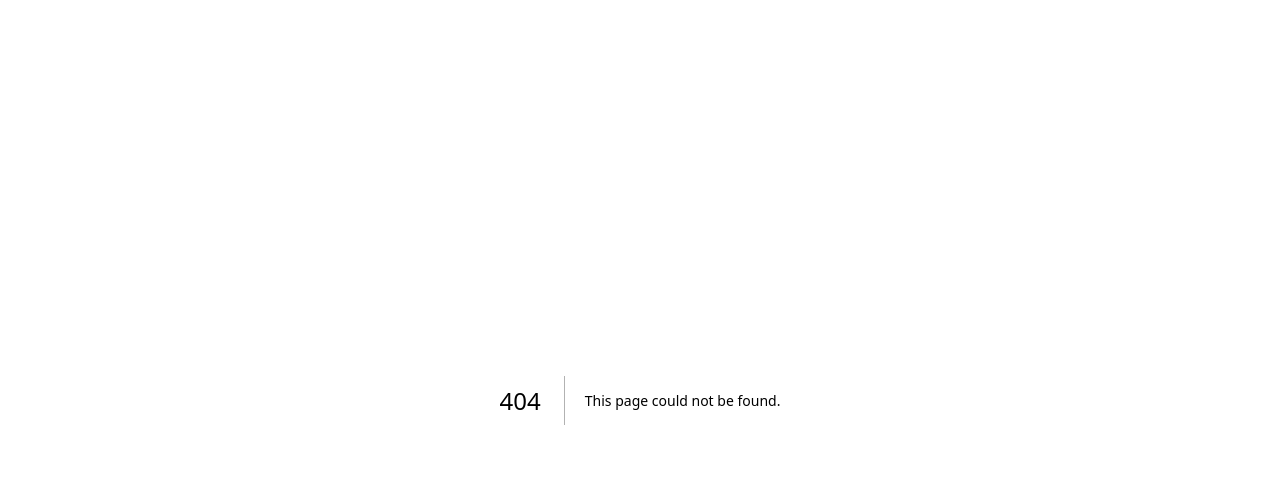
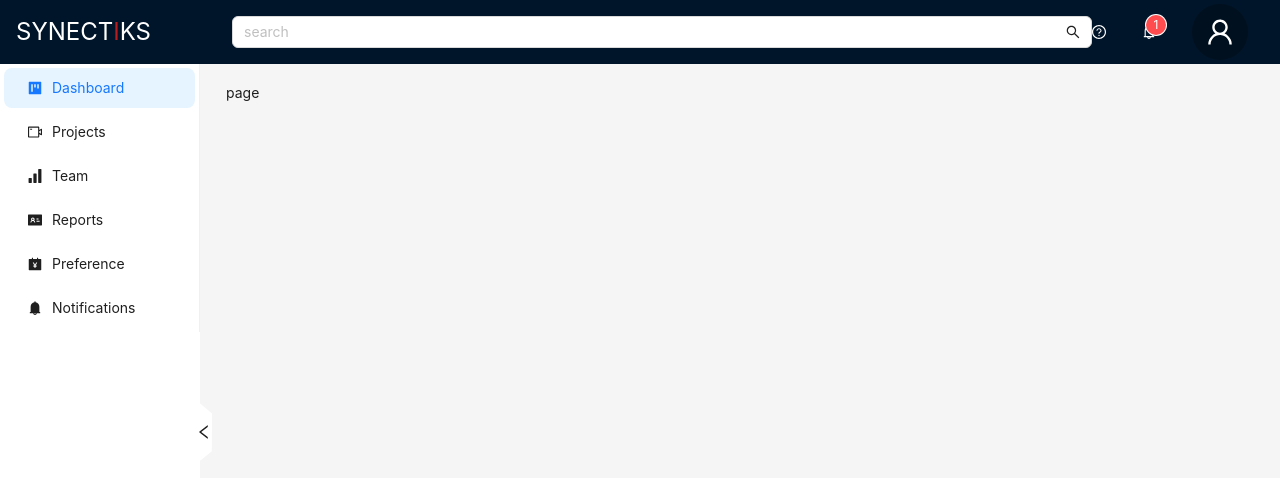
Before and after one commit to mustafa-synectiks/workflow, a Next.js app: page /main/projects/addedResources in a window 1280 px wide. Before the commit this address had no page. Shown: the top 478 px of the page. Built offline with nearby package versions, Linux system fonts and the light colour scheme.

Commit message:
Projects -folders -added with pages

```diff
--- /dev/null
+++ b/src/app/main/projects/addedResources/page.js
@@ -0,0 +1,9 @@
+import React from 'react'
+
+const page = () => {
+  return (
+    <div>page</div>
+  )
+}
+
+export default page
--- /dev/null
+++ b/src/app/main/projects/addingStages/page.js
@@ -0,0 +1,9 @@
+import React from 'react'
+
+const page = () => {
+    return (
+        <div>page</div>
+    )
+}
+
+export default page
--- /dev/null
+++ b/src/app/main/projects/allUseCases/page.js
@@ -0,0 +1,9 @@
+import React from 'react'
+
+const page = () => {
+    return (
+        <div>page</div>
+    )
+}
+
+export default page
--- /dev/null
+++ b/src/app/main/projects/resourcePool/page.js
@@ -0,0 +1,9 @@
+import React from 'react'
+
+const page = () => {
+    return (
+        <div>page</div>
+    )
+}
+
+export default page
--- /dev/null
+++ b/src/app/main/projects/usecaseForm/page.js
@@ -0,0 +1,9 @@
+import React from 'react'
+
+const page = () => {
+    return (
+        <div>page</div>
+    )
+}
+
+export default page
```
